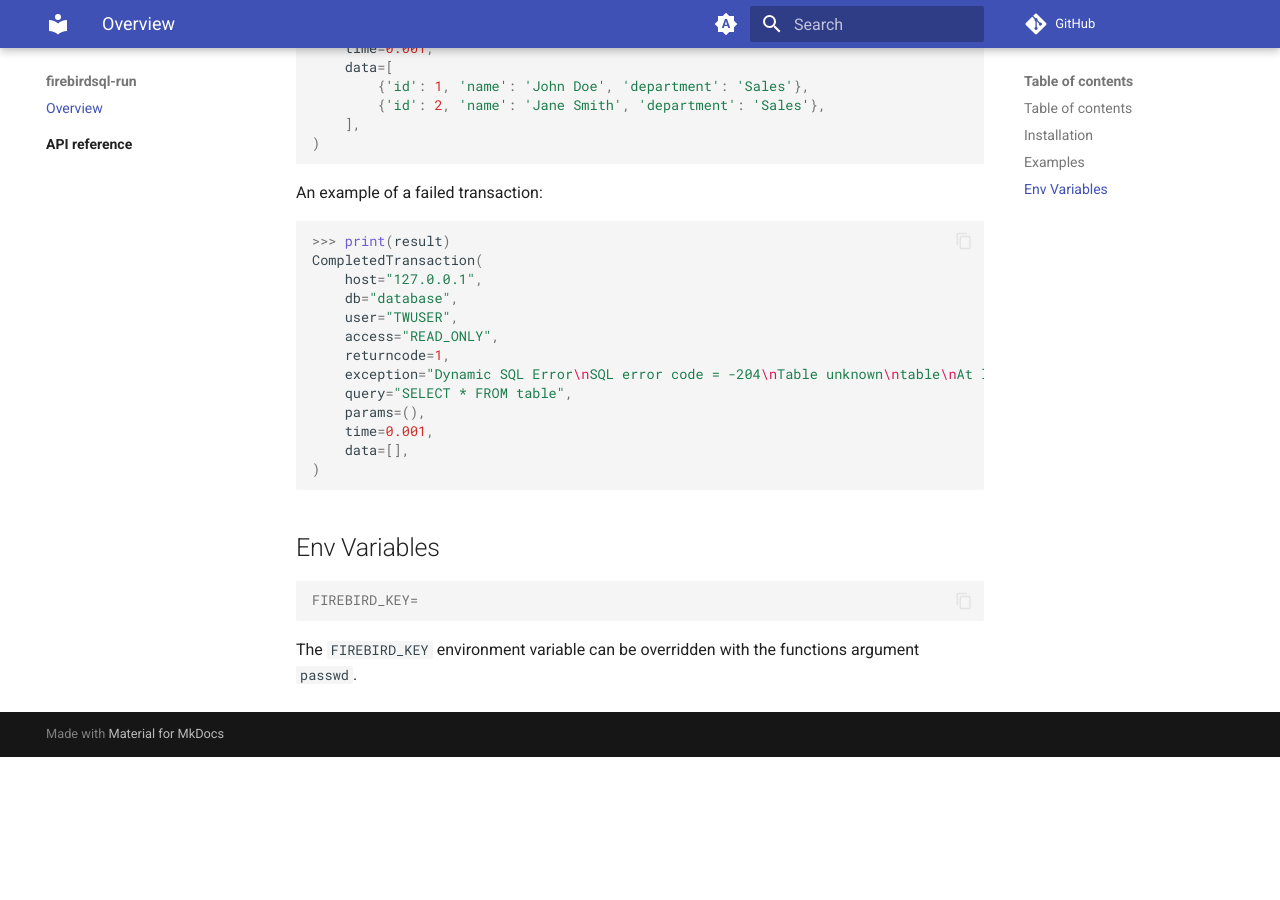
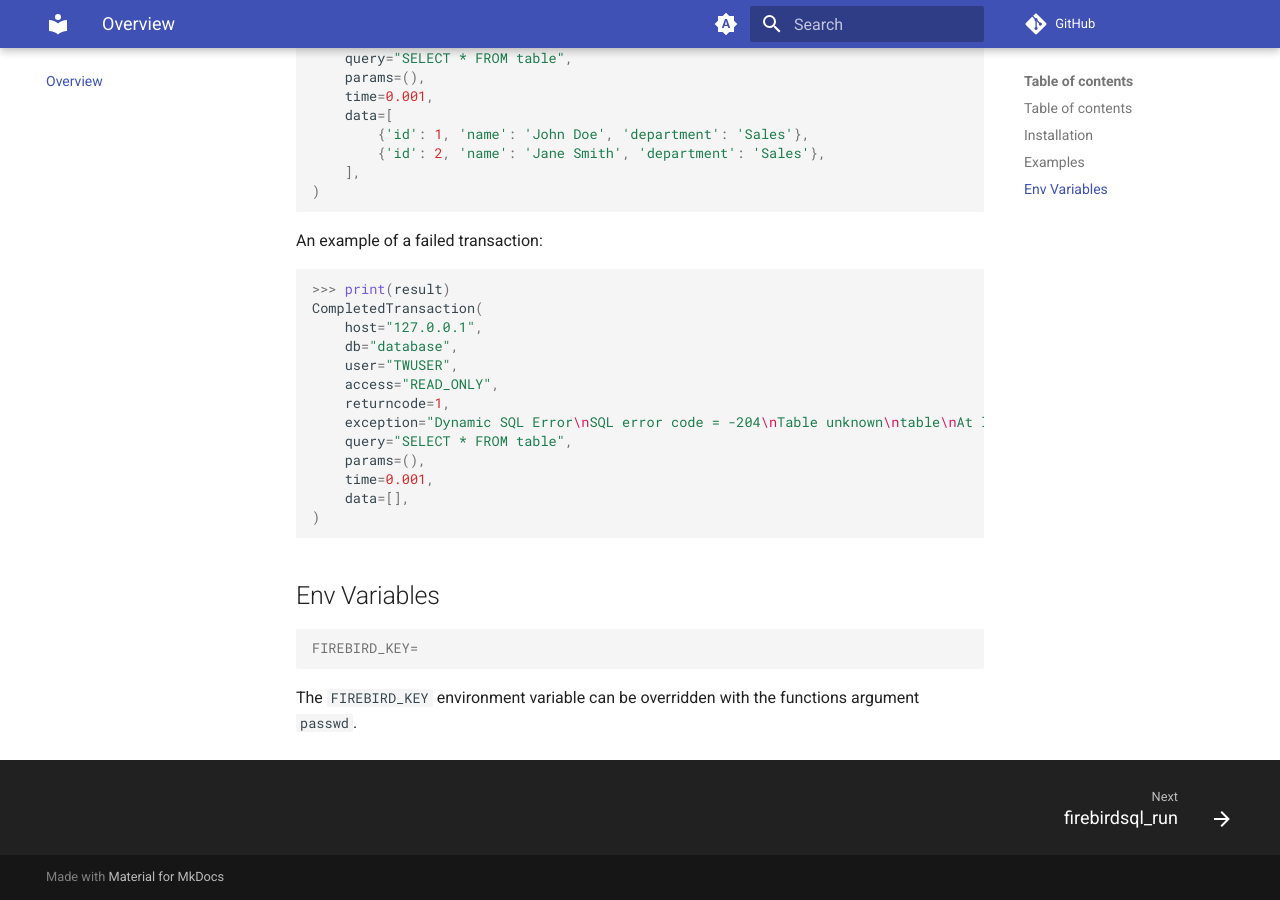
Before and after one commit to DeadNews/firebirdsql-run, an MkDocs documentation site: the page built from docs/index.md, in a window 1280 px wide and 900 px high, scrolled down 1584 px. Built offline with MkDocs 1.6.1 and Material for MkDocs 9.7.7, drawn with Linux system fonts in a browser that asks for light colours; comment, search, counter and statistics services are not loaded; before the commit the page ends 2341 px from its top, so only the background shows below that.

Commit message:
chore(makefile): update

```diff
--- a/mkdocs.yml
+++ b/mkdocs.yml
@@ -31,11 +31,18 @@
   features:
     - content.action.edit
     - content.action.view
-    - content.code.copy
+    - content.code.annotate
+    - content.code.select
     - content.tooltips
+    - navigation.expand
+    - navigation.footer
     - navigation.indexes
     - navigation.sections
+    - navigation.tabs
+    - navigation.top
+    - navigation.tracking
     - search.highlight
+    - search.share
     - search.suggest
     - toc.follow
 
```
Also changed, not shown: 1 other file.
